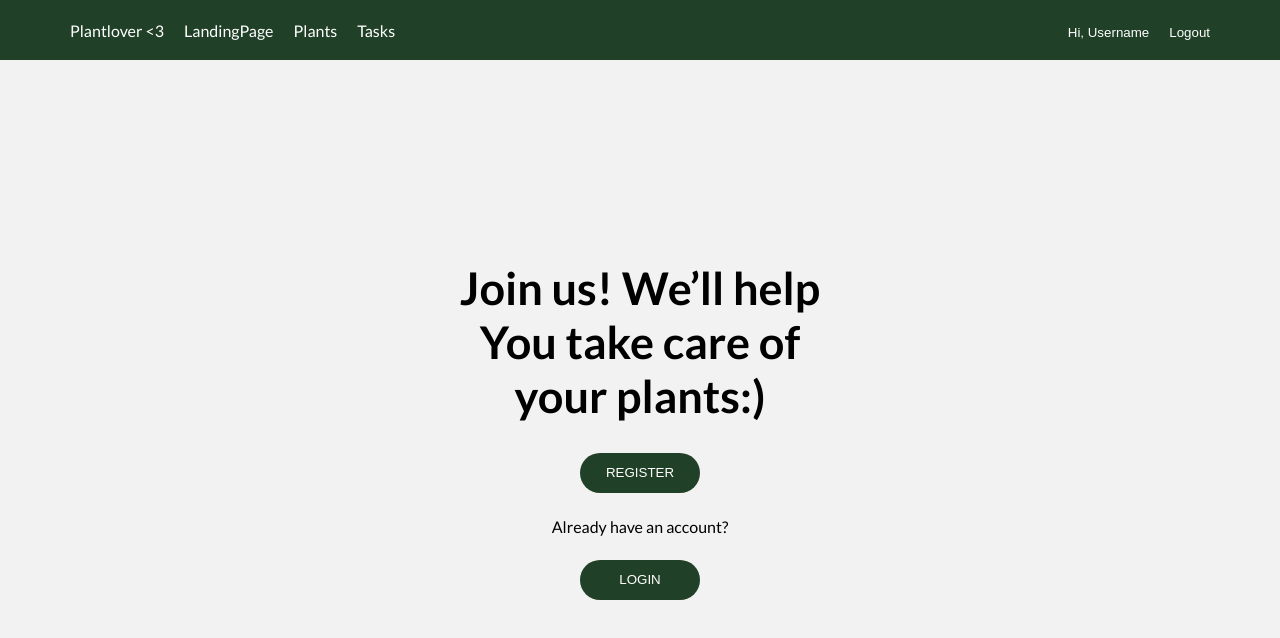
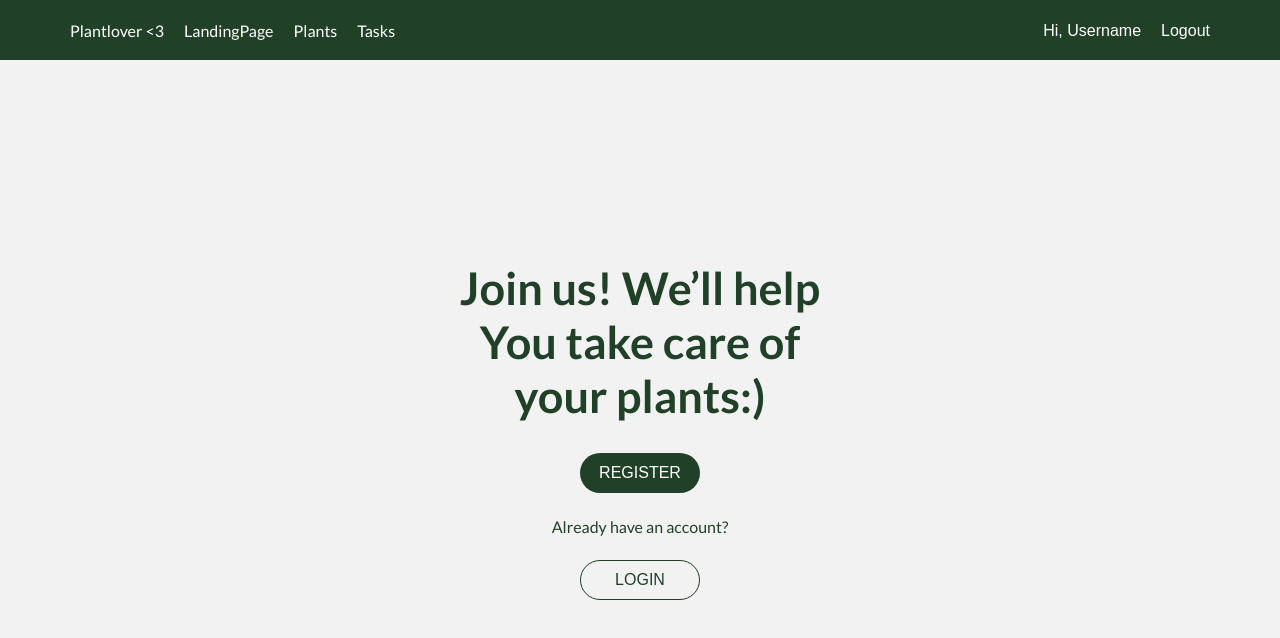
Before and after one commit to aleksandra-roguszewska/plant-lover, a React (Vite) app in the folder plant-lover/: page / in a window 1280 px wide. Shown: the top 638 px of the page. Built offline with nearby package versions, Linux system fonts and the light colour scheme; no server answers; the HTML template or start-up script is replaced by a standard one.

Commit message:
Minor styling changes

```diff
--- a/plant-lover/src/components/LandingPage/LandingPage.jsx
+++ b/plant-lover/src/components/LandingPage/LandingPage.jsx
@@ -1,6 +1,7 @@
 import { useNavigate } from "react-router-dom";
 import styles from "./LandingPage.module.css";
 import FormButtonMain from "../UI/FormButton/FormButtonMain";
+import FormButtonSecondary from "../UI/FormButtonSecondary/FormButtonSecondary";
 
 const LandingPage = () => {
   const navigate = useNavigate();
@@ -18,9 +19,9 @@ const LandingPage = () => {
           Register
         </FormButtonMain>
         <p>Already have an account?</p>
-        <FormButtonMain onClick={() => navigate("/login")}>
+        <FormButtonSecondary onClick={() => navigate("/login")}>
           Login
-        </FormButtonMain>
+        </FormButtonSecondary>
       </div>
     </div>
   );
--- a/plant-lover/src/components/UI/FormButton/FormButtonMain.jsx
+++ b/plant-lover/src/components/UI/FormButton/FormButtonMain.jsx
@@ -1,6 +1,6 @@
 import styles from "./FormButtonMain.module.css";
 
-const FormButton = ({ children, onClick }) => {
+const FormButtonMain = ({ children, onClick }) => {
   return (
     <button onClick={onClick} className={styles.form_button}>
       {children}
@@ -8,4 +8,4 @@ const FormButton = ({ children, onClick }) => {
   );
 };
 
-export default FormButton;
+export default FormButtonMain;
--- /dev/null
+++ b/plant-lover/src/components/UI/FormButtonSecondary/FormButtonSecondary.jsx
@@ -0,0 +1,11 @@
+import styles from "./FormButtonSecondary.module.css";
+
+const FormButtonSecondary = ({ children, onClick }) => {
+  return (
+    <button onClick={onClick} className={styles.form_button}>
+      {children}
+    </button>
+  );
+};
+
+export default FormButtonSecondary;
--- /dev/null
+++ b/plant-lover/src/components/UI/FormButtonSecondary/FormButtonSecondary.module.css
@@ -0,0 +1,13 @@
+.form_button {
+  border: 1px solid hsl(135, 33%, 19%);
+  height: 40px;
+  width: 120px;
+  border-radius: 20px;
+  text-transform: uppercase;
+  background-color: transparent;
+  color: hsl(135, 33%, 19%);
+}
+
+.form_button:hover {
+  opacity: 0.5;
+}
--- a/plant-lover/src/index.css
+++ b/plant-lover/src/index.css
@@ -2,10 +2,12 @@
   margin: 0;
   padding: 0;
   box-sizing: border-box;
+  font-size: 16px;
+  color: hsl(135, 33%, 19%);
 }
 
 :root {
-  font-family: Lato, Inter, system-ui, Avenir, Helvetica, Arial, sans-serif;
+  font-family: Lato, system-ui, Avenir, Helvetica, Arial, sans-serif;
 }
 
 body {
```
